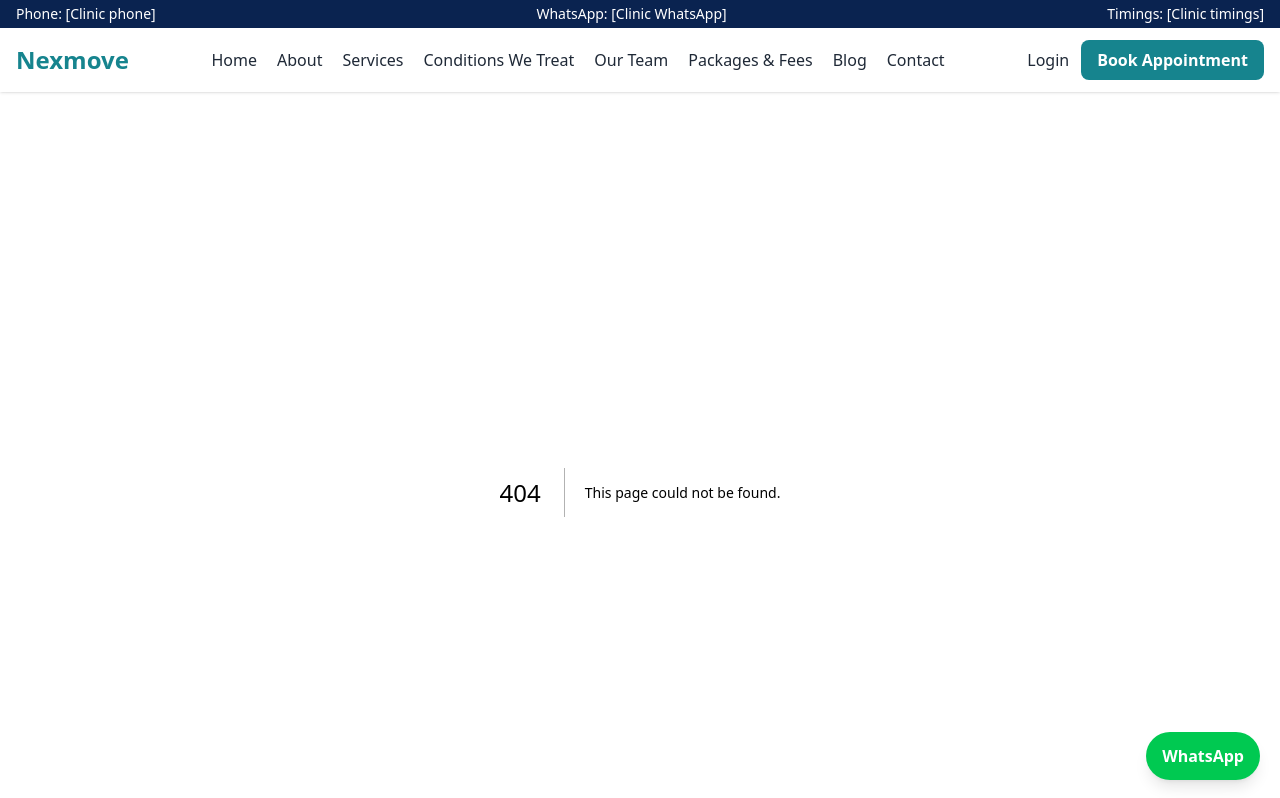
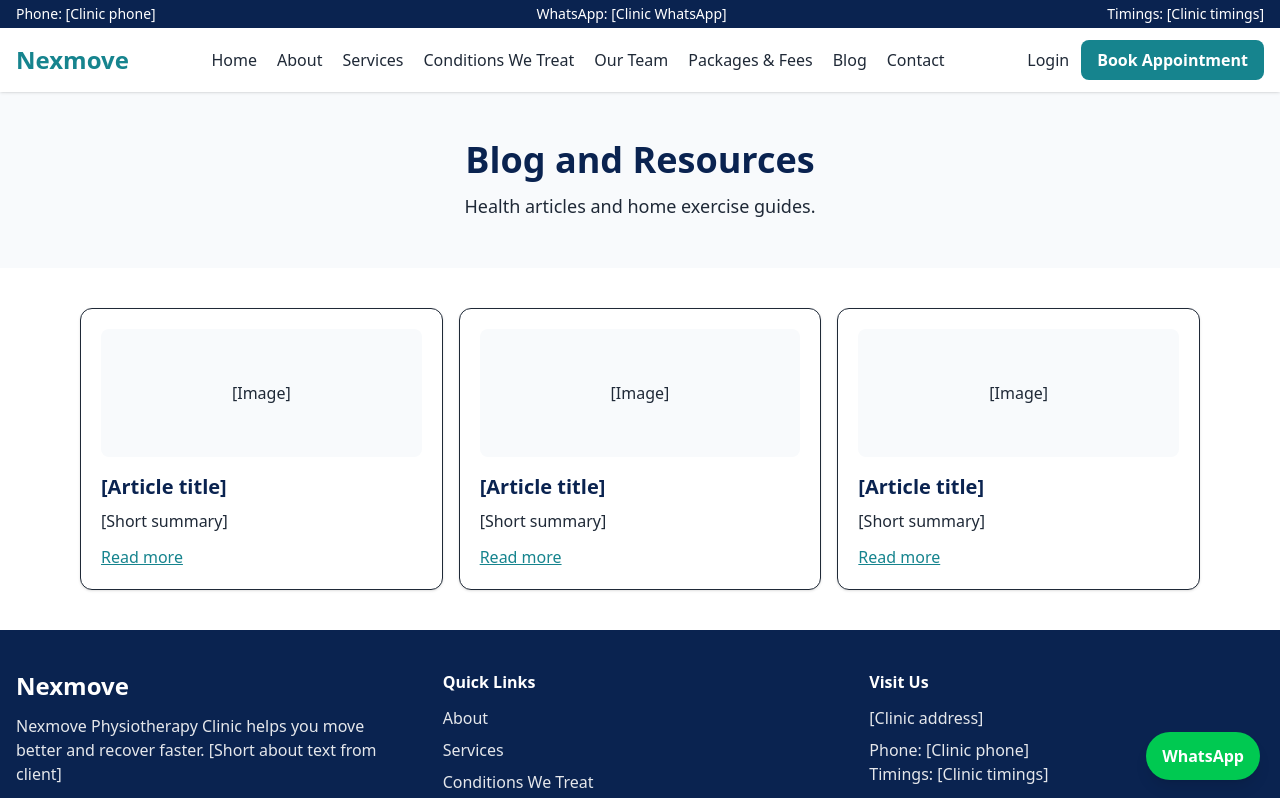
Before and after one commit to amna-butt-code/codesaviours-ETraining-TeamB-Nexmove, a Next.js app in the folder client/: page /blog in a window 1280 px wide. Before the commit this address had no page. Shown: the top 798 px of the page. Built offline with nearby package versions, Linux system fonts and the light colour scheme.

Commit message:
feat: add blog list page

```diff
--- /dev/null
+++ b/client/src/app/blog/page.js
@@ -0,0 +1,33 @@
+import Link from "next/link";
+import PageHero from "../../components/PageHero";
+
+export const metadata = {
+  title: "Blog | Nexmove Physiotherapy Clinic",
+  description: "Health articles and simple home exercise guides from Nexmove.",
+};
+
+const posts = [
+  { slug: "post-1", title: "[Article title]" },
+  { slug: "post-2", title: "[Article title]" },
+  { slug: "post-3", title: "[Article title]" },
+];
+
+export default function Blog() {
+  return (
+    <div>
+      <PageHero title="Blog and Resources" subtitle="Health articles and home exercise guides." />
+      <section className="max-w-6xl mx-auto px-4 py-10 grid gap-4 sm:grid-cols-2 lg:grid-cols-3">
+        {posts.map((p) => (
+          <div key={p.slug} className="bg-white rounded-xl p-5 shadow-sm border">
+            <div className="h-32 bg-[var(--color-light)] rounded-lg mb-4 flex items-center justify-center">[Image]</div>
+            <h2 className="text-xl font-bold text-[var(--color-dark)]">{p.title}</h2>
+            <p className="mt-2">[Short summary]</p>
+            <Link href={`/blog/${p.slug}`} className="inline-block mt-3 text-[var(--color-primary)] underline">
+              Read more
+            </Link>
+          </div>
+        ))}
+      </section>
+    </div>
+  );
+}
```
